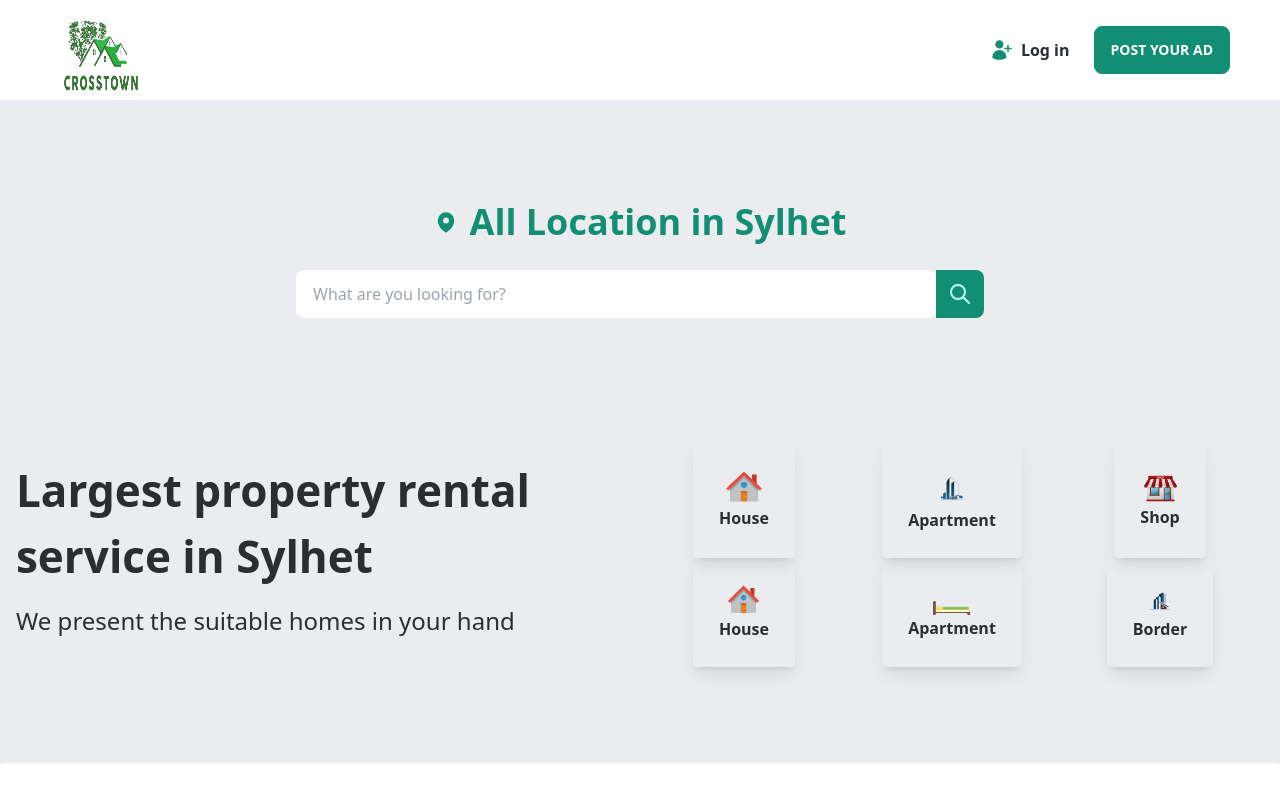
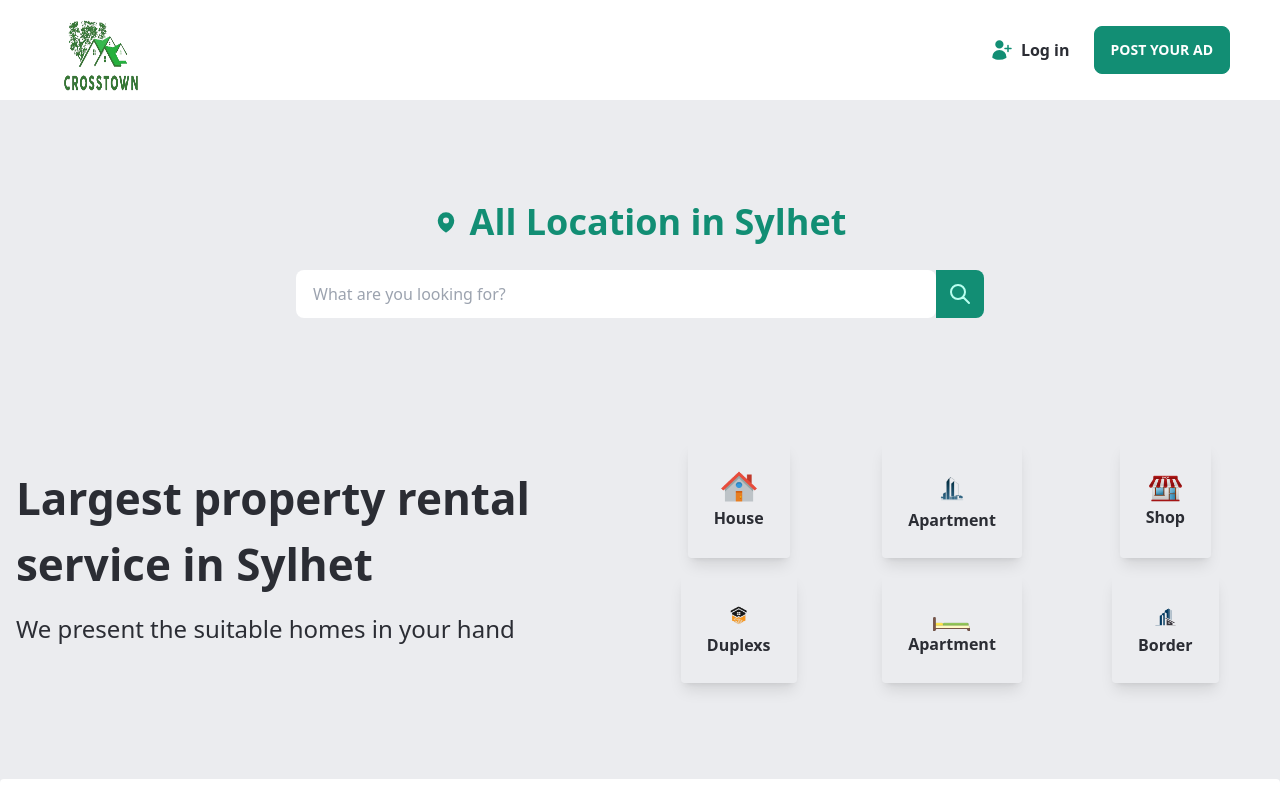
Before and after one commit to mahbubaly/rental-web, a React (Vite) app: page / in a window 1280 px wide. Shown: the top 800 px of the page. Built offline with nearby package versions, Linux system fonts and the light colour scheme.

Commit message:
fixing problem

```diff
--- a/src/Components/AreaDetails.jsx
+++ b/src/Components/AreaDetails.jsx
@@ -12,7 +12,7 @@ const AreaDetails = ({ searchArea }) => {
                 <Link to={`/users/${(id)}`} className='my-4 p-4 hover:shadow-2xl hover:shadow-slate-300 shadow-md md:flex justify-between items-center'>
                     <div className='md:flex items-center  gap-5'>
                         <img className='md:w-[100px] md:h-[100px] h-[200px] w-[200px] mx-auto  rounded-lg md:flex md:items-center' src={image} alt="" />
-                        <div className='md:my-0 my-4'>
+                        <div className='md:my-0 p-3 my-4'>
                             <h1 className='font-bold text-[20px]'>{title}</h1>
                             <h2 className='my-3 '> <span className='font-semibold text-xl'>Location: </span>{location}</h2>
                             <div className='flex gap-5 my-4'>
--- a/src/Components/Css/Style.css
+++ b/src/Components/Css/Style.css
@@ -33,6 +33,7 @@
   0% {
     transform: translateX(0%);
   }
+
   100% {
     transform: translateX(100%);
   }
--- a/src/Components/Section.jsx
+++ b/src/Components/Section.jsx
@@ -1,6 +1,7 @@
 import React, { useEffect, useState } from 'react';
 import { HomeIcon } from '@heroicons/react/24/solid'
 import bed from '../Images/bed-icon.png'
+import duplex from '../Images/Duplex.png'
 import Apartment from '../Images/Appartment.png'
 import house from '../Images/house-icon.png'
 import shop from '../Images/shop-icon.png'
@@ -56,7 +57,7 @@ const Section = () => {
                         </div>
 
                     </div>
-                    <div className='grid lg:grid-cols-3 grid-cols-2  w-full'>
+                    <div className='grid lg:grid-cols-3 grid-cols-2 gap-4  w-full'>
 
                         <div className=' p-[26px] rounded gap-4 md:gap-0 shadow-lg mx-auto flex flex-col hover:shadow-xl ease-in-out duration-700 hover:text-white font-semibold hover:bg-primary justify-center items-center'>
 
@@ -75,8 +76,8 @@ const Section = () => {
                         </div>
                         <div className=' p-[26px] rounded gap-4 md:gap-0 shadow-lg mx-auto flex flex-col hover:shadow-xl ease-in-out duration-700 hover:text-white font-semibold hover:bg-primary justify-center items-center'>
 
-                            <img className='h-[33px]  w-[33px] ' src={house} alt="" />
-                            <h1>House</h1>
+                            <img className='h-[33px]  w-[33px] ' src={duplex} alt="" />
+                            <h1>Duplexs</h1>
                         </div>
                         <div className='p-[26px] rounded shadow-lg mx-auto flex flex-col hover:shadow-xl ease-in-out duration-700 hover:text-white font-semibold hover:bg-primary justify-center items-center'>
 
--- a/src/Components/SignUp.jsx
+++ b/src/Components/SignUp.jsx
@@ -15,7 +15,7 @@ const SignUp = () => {
     }
     return (
         <>
-            <div className="  flex justify-center items-center  bg-white">
+            <div className="  flex justify-center items-center   bg-white">
                 <div className="hero-content flex-col lg:w-[40%]">
                     <div className="text-center scroll-container ">
                         <h1 className="text-5xl font-bold  scroll-content  text-primary my-7">Welcome again!!</h1>
```
Also changed, not shown: src/Images/Duplex.png (renamed from src/Images/unnamed.png). Lines whose indentation alone changed are shown as unchanged.
